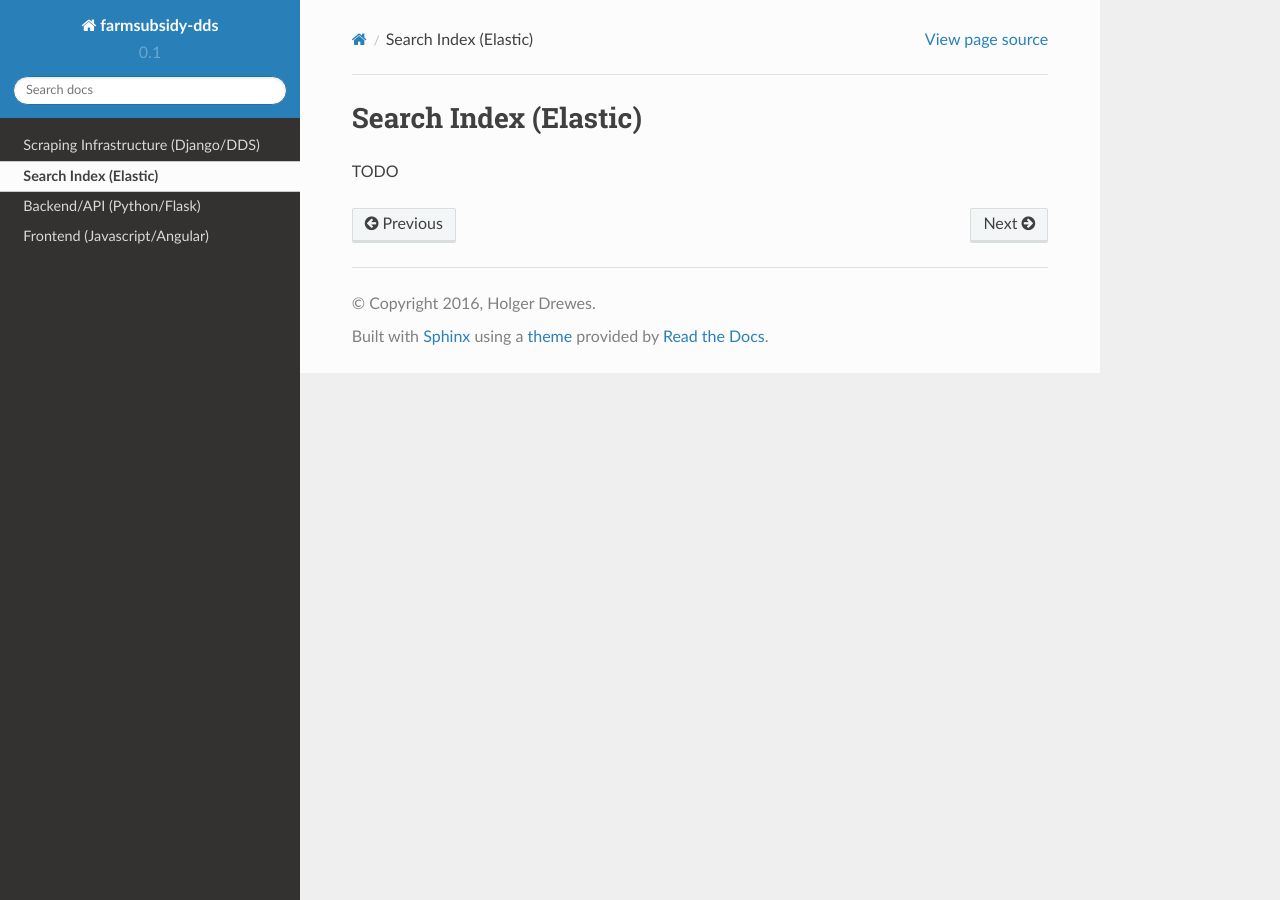
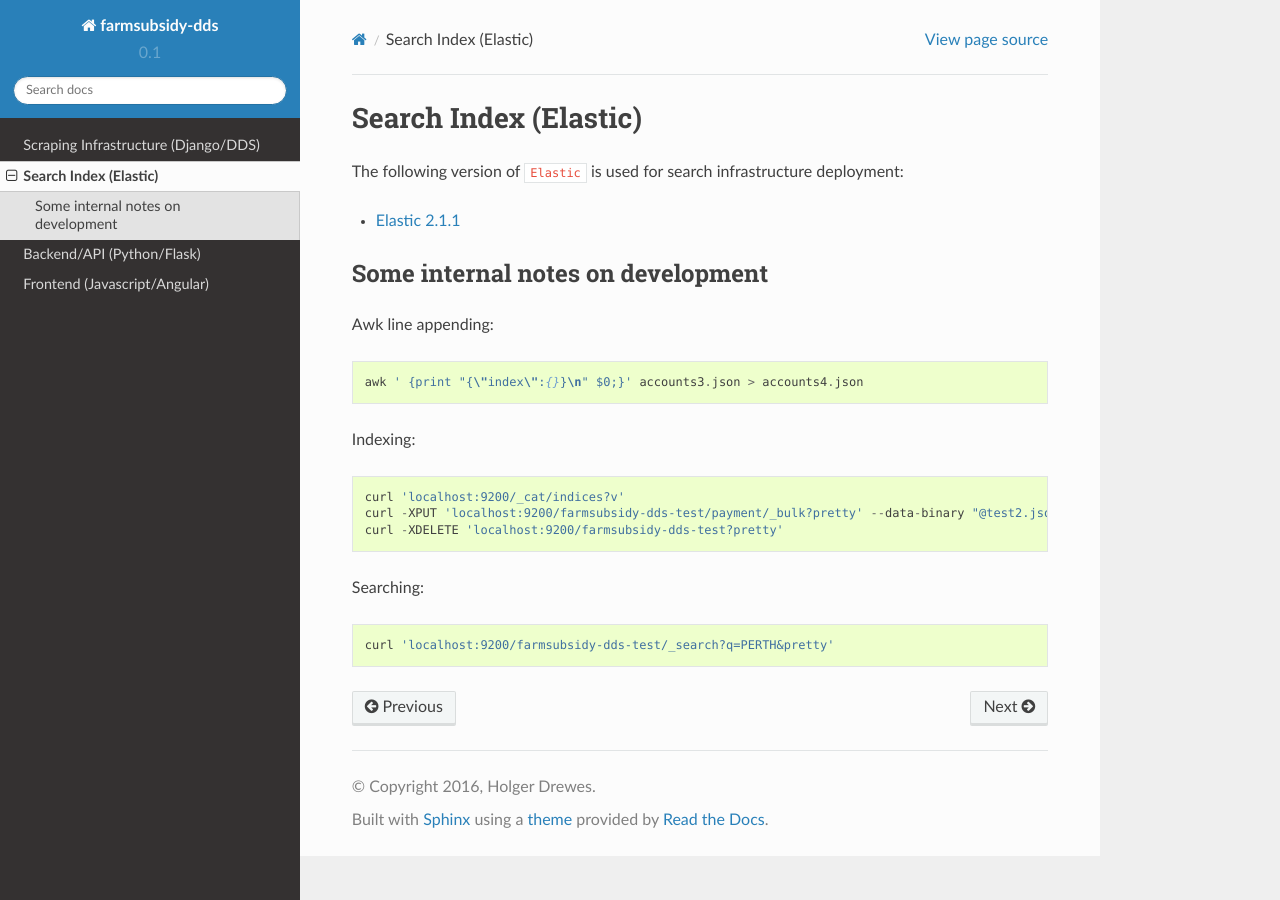
Before and after one commit to holgerd77/farmsubsidy-dds-scraper, a Sphinx documentation site: the page built from docs/search_index.rst, in a window 1280 px wide. Built offline with Sphinx 7.4.7 and the Read the Docs theme 2.0.0, drawn with Linux system fonts in a browser that asks for light colours.

```diff
--- a/docs/search_index.rst
+++ b/docs/search_index.rst
@@ -2,4 +2,27 @@
 Search Index (Elastic)
 ======================
 
-TODO
+The following version of ``Elastic`` is used for search infrastructure deployment:
+
+* `Elastic 2.1.1 <https://www.elastic.co/>`_
+
+
+
+Some internal notes on development
+----------------------------------
+
+Awk line appending::
+
+    awk ' {print "{\"index\":{}}\n" $0;}' accounts3.json > accounts4.json
+
+
+Indexing::
+
+    curl 'localhost:9200/_cat/indices?v'
+    curl -XPUT 'localhost:9200/farmsubsidy-dds-test/payment/_bulk?pretty' --data-binary "@test2.jsonlines"
+    curl -XDELETE 'localhost:9200/farmsubsidy-dds-test?pretty'
+
+
+Searching::
+
+    curl 'localhost:9200/farmsubsidy-dds-test/_search?q=PERTH&pretty'
```
Also changed, not shown: 2 other files.
